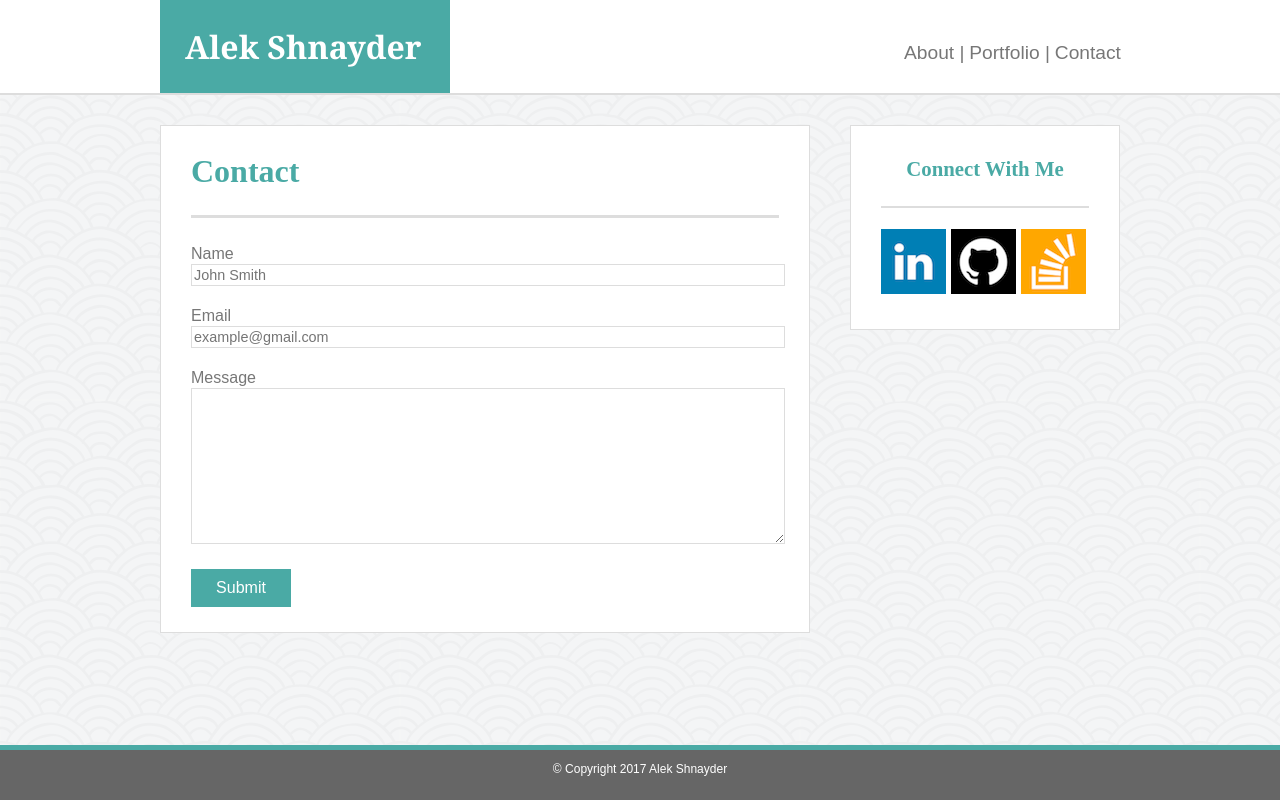
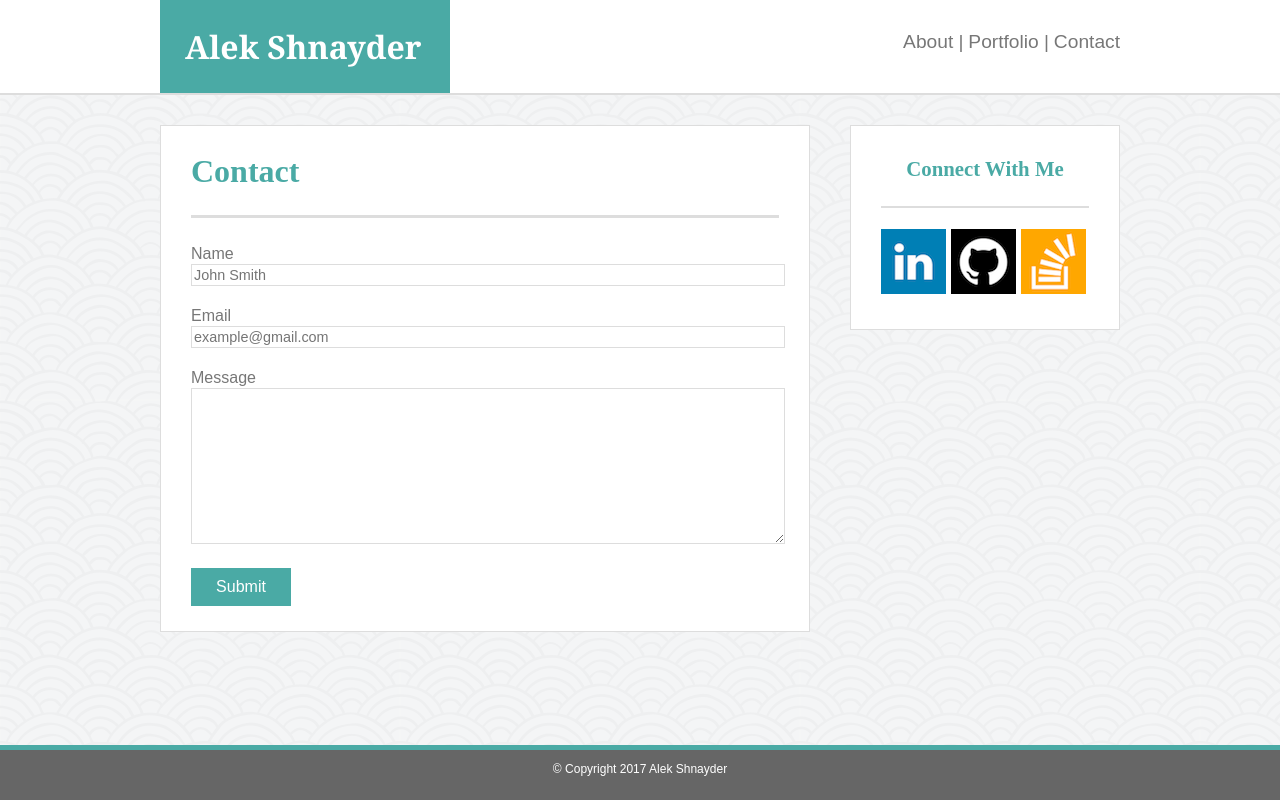
Before and after one commit to Alek-S/Basic-Portfolio, a plain HTML site: page contact.html in a window 1280 px wide. Drawn offline with Linux system fonts and the light colour scheme.

Commit message:
minor: fix open span to validate html

```diff
--- a/assets/css/style.css
+++ b/assets/css/style.css
@@ -10,7 +10,7 @@ a,p, form, textarea, span, input{
 	text-decoration: none;
 	color: #777777;
 	font-family: 'Arial', 'Helvetica Neue', Helvetica, sans-serif;
-	font-weight: 100;
+	font-weight: lighter;
 	line-height: 125%;
 }
 header{
@@ -56,8 +56,8 @@ h3{
 nav{
 	display: inline-block;
 	font-size: 1.2em;
-	position: relative;
-	right: -450px;
+	float: right;
+    padding-top: 30px;
 }
 #content{
 	margin: auto;
@@ -145,8 +145,6 @@ button{
 	box-sizing: border-box;
 	margin-right: 5px;
 	margin-left: 5px;
-	margin-bottom: 0px;
-	padding-bottom: 0px;
 }
 .projectName{
 	color: #ffffff;
--- a/contact.html
+++ b/contact.html
@@ -26,7 +26,7 @@
 				<label for="email" class="label">Email</label><br>
 				<input type="email" name="email" id="email" placeholder="example@gmail.com"><br>
 			</form>
-			<span>Message<span><br>
+			<span>Message</span><br>
 			<textarea name="textarea" form="contactForm"></textarea>
 			<button type="submit" form="contactForm" value="Submit">Submit</button>
 		</div>
```
